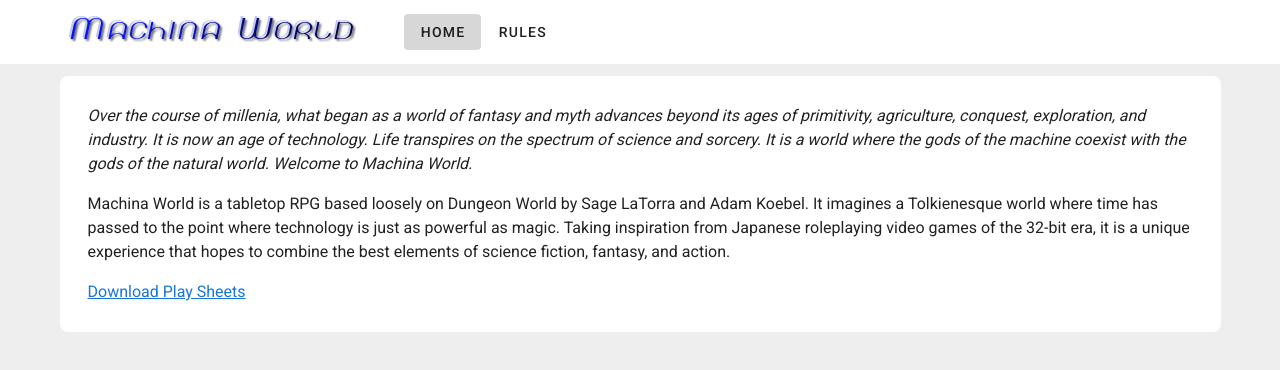
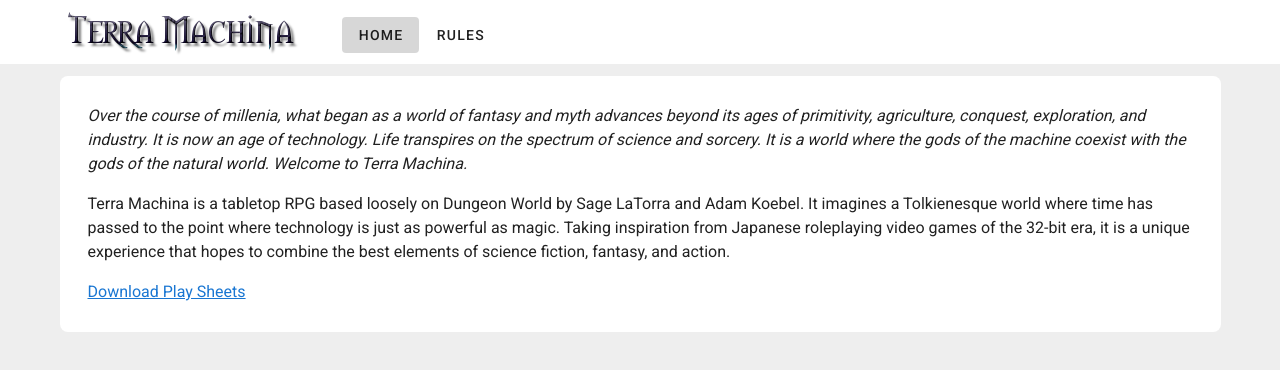
Before and after one commit to randomgeekdom/TerraMachina, a Vue app in the folder site/: page / in a window 1280 px wide. Shown: the top 370 px of the page. Built offline with nearby package versions, Linux system fonts and the light colour scheme.

Commit message:
Renaming Machina World to Terra Machina

```diff
--- a/site/public/index.html
+++ b/site/public/index.html
@@ -5,7 +5,7 @@
     <meta http-equiv="X-UA-Compatible" content="IE=edge">
     <meta name="viewport" content="width=device-width,initial-scale=1.0">
     <link rel="icon" href="<%= BASE_URL %>favicon.ico">
-    <title>Machina World RPG</title>
+    <title>Terra Machina</title>
     <link rel="stylesheet" href="https://fonts.googleapis.com/css?family=Roboto:100,300,400,500,700,900">
     <link rel="stylesheet" href="https://cdn.jsdelivr.net/npm/@mdi/font@latest/css/materialdesignicons.min.css">
   </head>
--- a/site/src/views/Home.vue
+++ b/site/src/views/Home.vue
@@ -5,8 +5,8 @@
           <v-col cols="12">
             <v-sheet class="pa-10" rounded="lg">
 <v-row>
-              <p><i>Over the course of millenia, what began as a world of fantasy and myth advances beyond its ages of primitivity, agriculture, conquest, exploration, and industry.  It is now an age of technology.  Life transpires on the spectrum of science and sorcery.  It is a world where the gods of the machine coexist with the gods of the natural world.  Welcome to Machina World. </i> </p>
-              <p>Machina World is a tabletop RPG based loosely on Dungeon World by Sage LaTorra and Adam Koebel.  It imagines a Tolkienesque world where time has passed to the point where technology is just as powerful as magic.  Taking inspiration from Japanese roleplaying video games of the 32-bit era, it is a unique experience that hopes to combine the best elements of science fiction, fantasy, and action.</p>
+              <p><i>Over the course of millenia, what began as a world of fantasy and myth advances beyond its ages of primitivity, agriculture, conquest, exploration, and industry.  It is now an age of technology.  Life transpires on the spectrum of science and sorcery.  It is a world where the gods of the machine coexist with the gods of the natural world.  Welcome to Terra Machina. </i> </p>
+              <p>Terra Machina is a tabletop RPG based loosely on Dungeon World by Sage LaTorra and Adam Koebel.  It imagines a Tolkienesque world where time has passed to the point where technology is just as powerful as magic.  Taking inspiration from Japanese roleplaying video games of the 32-bit era, it is a unique experience that hopes to combine the best elements of science fiction, fantasy, and action.</p>
 </v-row>
 
         <v-row>
```
Also changed, not shown: site/src/assets/logo.png.
